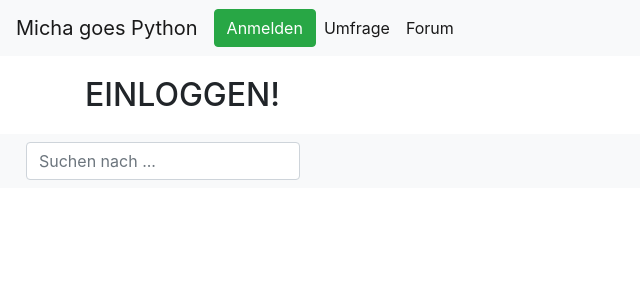
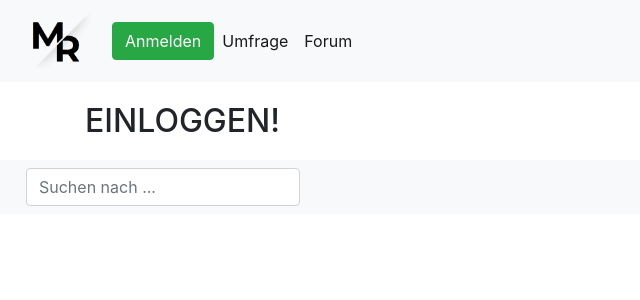
Before and after one commit to mra-sudo/micha-goes-python, a Django app: a page that uses apps/index/templates/index/base.html in a window 1280 px wide. Shown: the top 300 px of the page, without its empty margins (0-640 px from the left). Run offline with Django 3.2, Linux system fonts and the light colour scheme; parts of the project's set-up code (start-up, migrations or seed data) failed here and were passed over; some libraries are stand-ins or nearby versions.

Commit message:
#9 - Logo

```diff
--- a/apps/index/templates/index/base.html
+++ b/apps/index/templates/index/base.html
@@ -1,6 +1,6 @@
 <!DOCTYPE html>
 <html lang="en">
-
+{% load static %}
 <head>
     <meta charset="UTF-8">
     <meta name="viewport" content="width=device-width, initial-scale=1, shrink-to-fit=no">
@@ -122,12 +122,13 @@
 </head>
 
 <body>
+
 <!-- Navbar -->
 <nav class="navbar navbar-expand-sm  navbar-light bg-light sticky-top ">
+    <a class="navbar-brand" href="/"><img src="/static/polls/logo_new.png" width="80px" height="56px" style="float: right;" alt="Logo"></a>
   {% if user.is_authenticated %}
     <a class="navbar-brand" href="/">Hallo {{user.username}}</a>
   {% else %}
-    <a class="navbar-brand" href="/">Micha goes Python</a>
     <button class="btn btn-success " data-toggle="modal" data-target="#modalLoginForm">Anmelden</button>
   {% endif %}
     <button class="navbar-toggler" type="button" data-toggle="collapse" data-target="#navbarContent">
@@ -176,7 +177,6 @@
 </div>
 <!-- Login -->
 
-
 <div class="container" style="margin-top:20px; margin-bottom:20px;">
   {% block content %}
   {% endblock content %}
```
Also changed, not shown: apps/polls/static/polls/logo.png (added), apps/polls/static/polls/logo_new.png (added), db.sqlite3.
